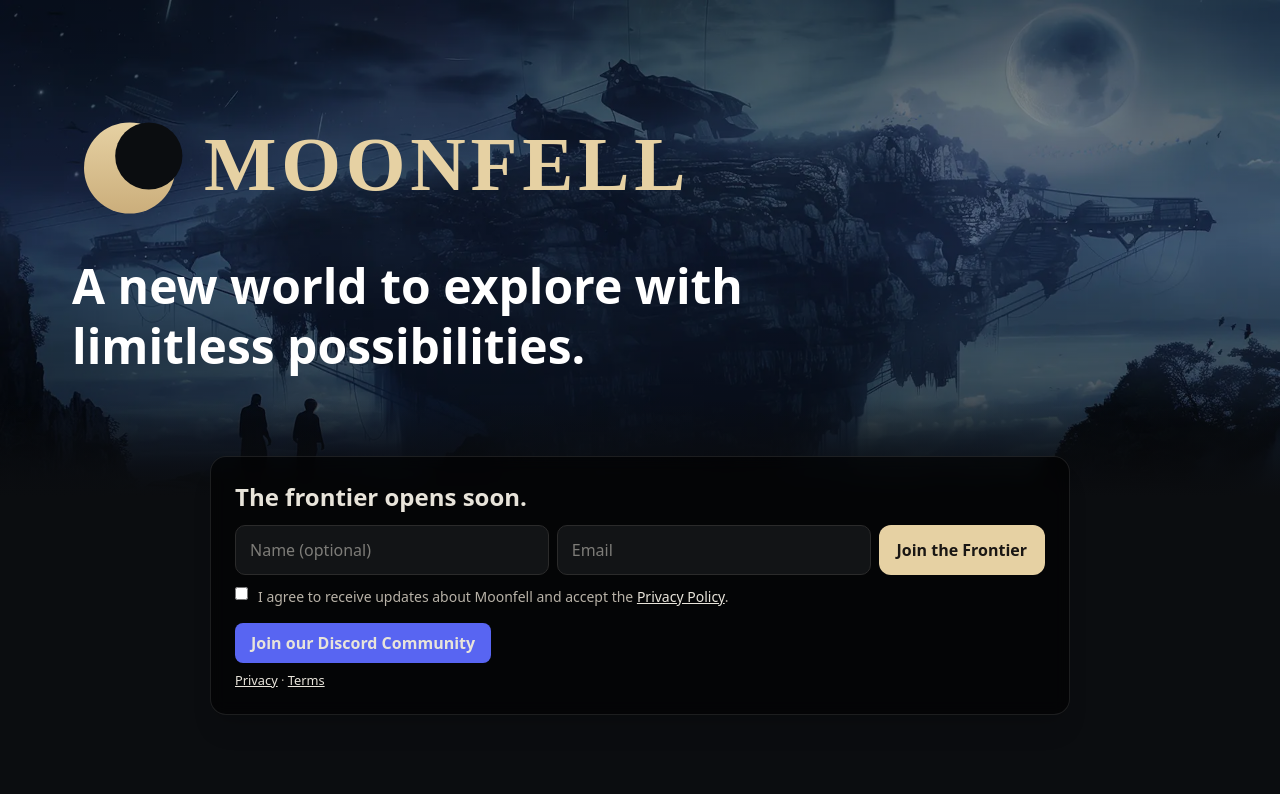
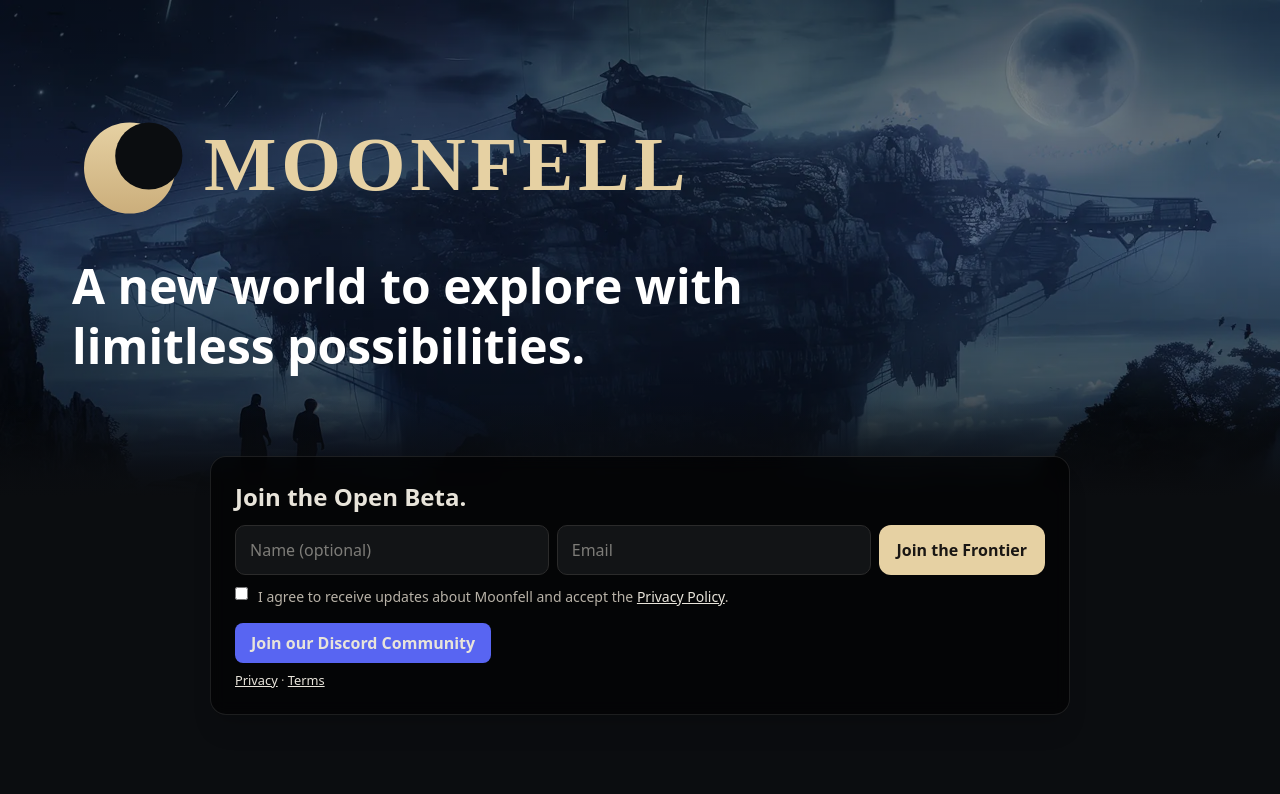
Before and after one commit to terryjlee86/moonfell-landing, a Next.js app: page / in a window 1280 px wide. Shown: the top 794 px of the page. Built offline with nearby package versions, Linux system fonts and the light colour scheme; no server answers.

Commit message:
Focused on open beta text

```diff
--- a/src/pages/index.tsx
+++ b/src/pages/index.tsx
@@ -162,7 +162,7 @@ export default function Home() {
       {/* ========================= SIGNUP ========================= */}
       <section id="signup" className="mx-auto max-w-[900px] px-5 mt-6 sm:mt-8 md:mt-10 lg:mt-12 mb-10">
         <div className="rounded-2xl border border-white/10 bg-black/60 backdrop-blur p-5 sm:p-6 shadow-xl">
-          <h2 className="text-xl sm:text-2xl font-semibold">The frontier opens soon.</h2>
+          <h2 className="text-xl sm:text-2xl font-semibold">Join the Open Beta.</h2>
           {status === "ok" ? (
             <p className="mt-2 text-[var(--muted)]" aria-live="polite">
               Thanks! Check your inbox to confirm your email.
```
